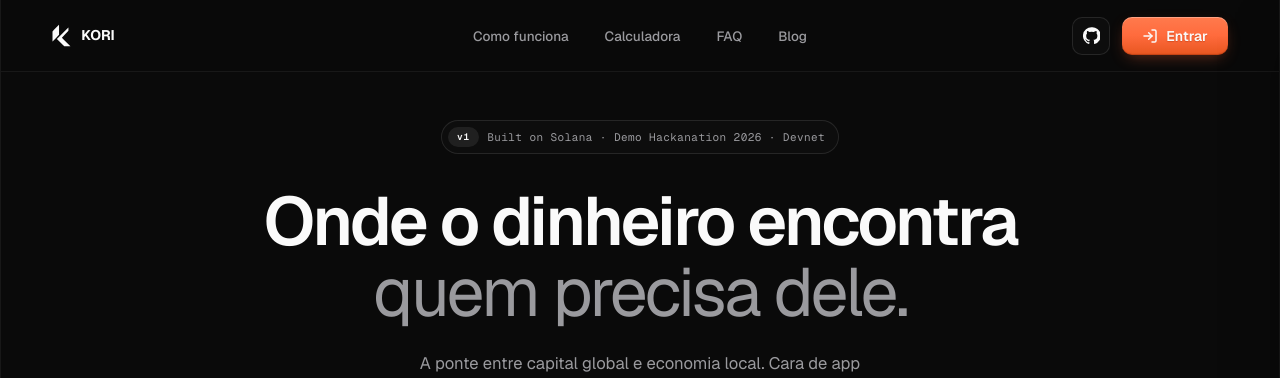
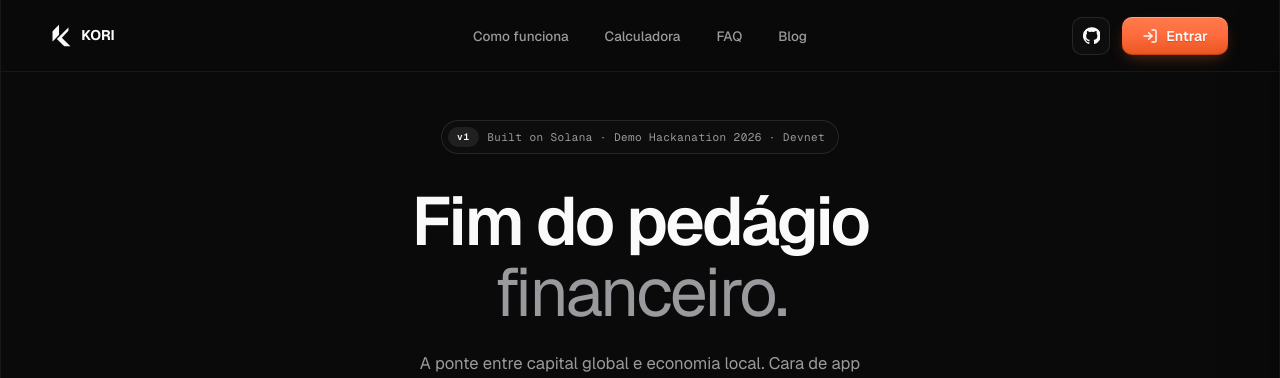
Before and after one commit to kori-onchain/kori, a Next.js app in the folder web/: page / in a window 1280 px wide. Shown: the top 378 px of the page. Built offline with nearby package versions, Linux system fonts and the light colour scheme; no server answers.

Commit message:
feat(hero): update hero title and subtitle for improved messaging

```diff
--- a/web/components/landing/hero.tsx
+++ b/web/components/landing/hero.tsx
@@ -17,8 +17,8 @@ export function Hero() {
       </div>
 
       <h1 className="reveal d1">
-        Onde o dinheiro encontra
-        <span className="dim">quem precisa dele.</span>
+        Fim do pedágio
+        <span className="dim">financeiro.</span>
       </h1>
 
       <p className="hero-sub reveal d2">
```
